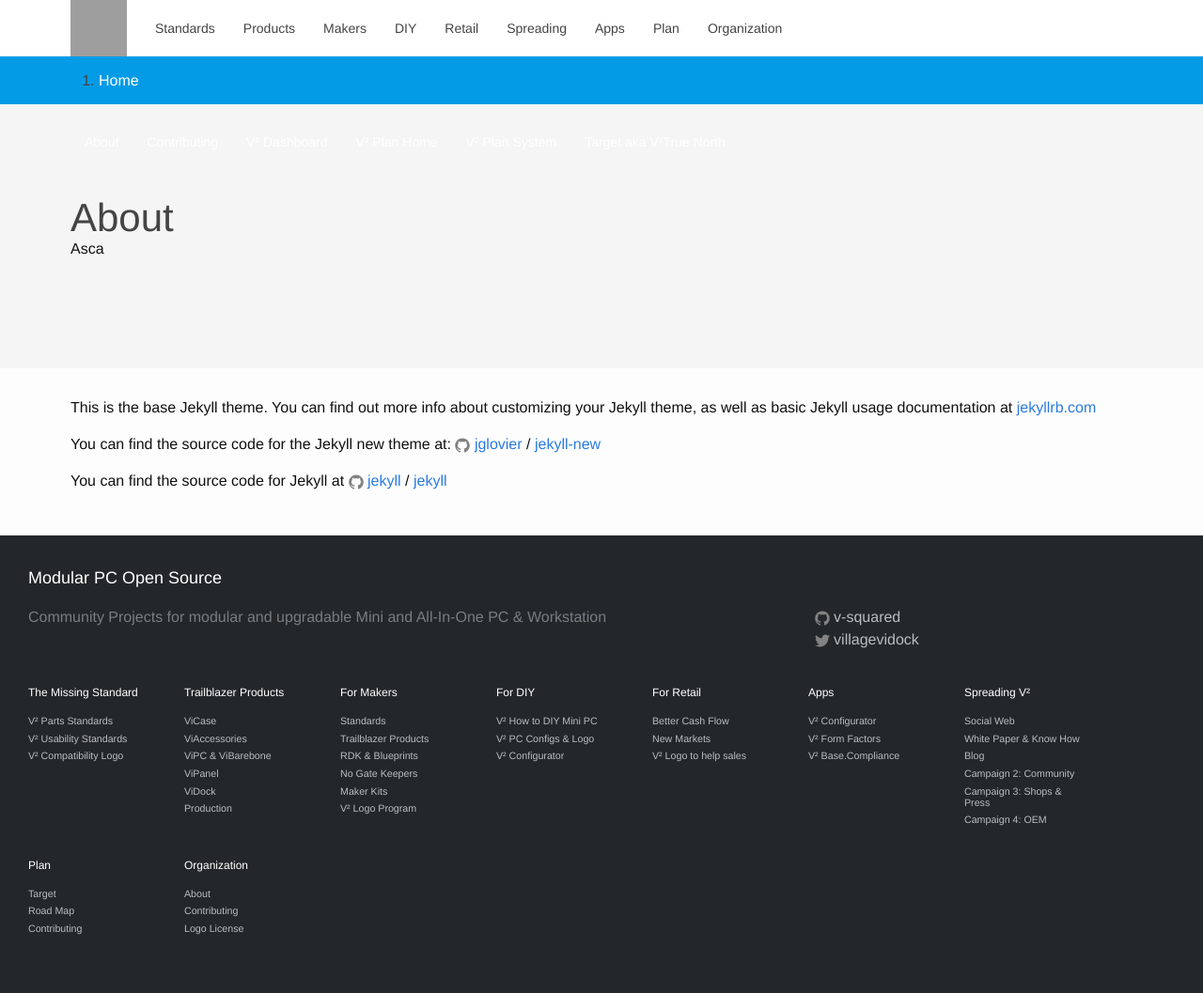
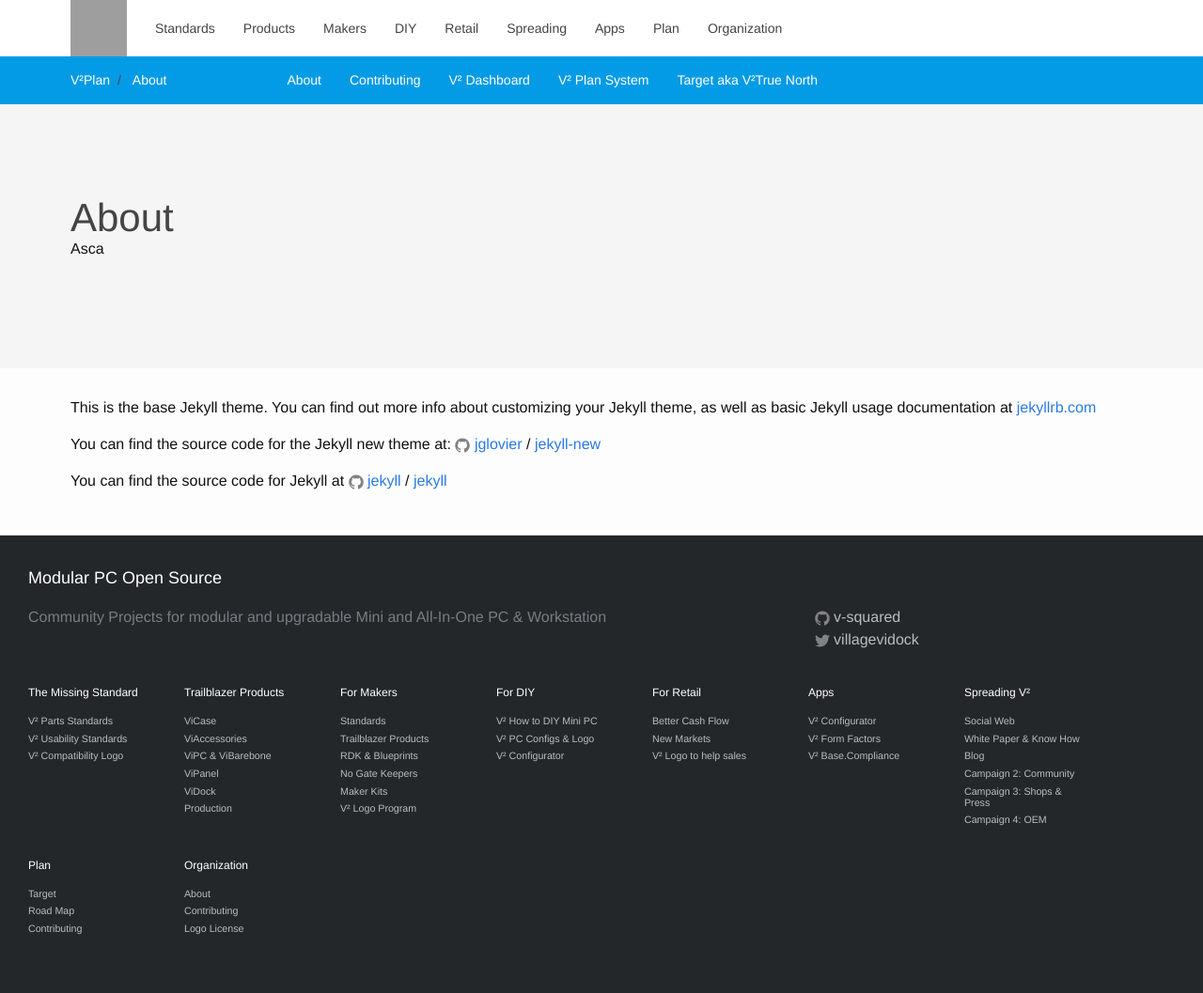
Before and after one commit to V-Squared/v2-Plan, a Jekyll site: the page built from about.md, in a window 1280 px wide. Shown: the whole page at 94% size. Built offline with Jekyll 4.4.1, drawn with Linux system fonts in a browser that asks for light colours; nearby versions of some CDN libraries; grey boxes are pictures that could not be loaded.

Commit message:
added sub navigation

```diff
--- a/_config.yml
+++ b/_config.yml
@@ -16,6 +16,7 @@ twitter_username: villagevidock
 github_username:  v-squared
 include: ["_pages","_javascript"]
 exclude: ["node_modules"]
+permalink: pretty
 
 # Build settings
 markdown: kramdown
--- a/_includes/header.html
+++ b/_includes/header.html
@@ -38,7 +38,7 @@
           <a href="#" v2-tooltip="V² Open Source Web Apps simplify experiencing or building V² PCs" class="{% if page.url == '/misc' %}uk-active{% endif %}">Apps</a>
         </li>
         <li>
-          <a href="#" v2-tooltip="Our Plan, shared in Open Source on GitHub. Check out road maps, milestones or how you can help" class="{% if page.url == '/misc' %}uk-active{% endif %}">Plan</a>
+          <a href="#" v2-tooltip="Our Plan, shared in Open Source on GitHub. Check out road maps, milestones or how you can help" class="{% if page.url == '/v2-Plan' %}uk-active{% endif %}">Plan</a>
         </li>
         <li>
           <a href="#" v2-tooltip="About the people, process and legal stuff creating the V² Open Standards" class="{% if page.url == '/misc' %}uk-active{% endif %}">Organization</a>
--- a/_includes/sub-header.html
+++ b/_includes/sub-header.html
@@ -1,7 +1,8 @@
 <div class="uk-navbar uk-navbar-attached sub-navbar">
 	<div class="uk-container uk-container-center">
-	<ol class="breadcrumb">
-<li><a href="{{ site.baseurl }}/">Home</a></li>
+	<div class="uk-flex">
+	<ol class="uk-breadcrumb sub-breadcrumb">
+	<li><a href="{{ site.baseurl }}/">V²Plan</a></li>
 	{% capture page_url_without_index_html %}{{ page.url | remove: "/index.html" }}{% endcapture %}
 	{% assign splitted_url_parts = page_url_without_index_html | split: '/' %}
 	{% capture forLoopMaxInt %}{{ splitted_url_parts.size | minus:1 }}{% endcapture %}
@@ -10,22 +11,27 @@
 	    {% capture current_breadcrumb_md_url %}{{next_prepender}}/{{ splitted_url_parts[i] }}/{% endcapture %}
 	    {% capture next_prepender %}{{next_prepender}}/{{ splitted_url_parts[i] }}{% endcapture %}
 	    {% for breadcrumb_page in site.pages %}
-        {% if current_breadcrumb_url == breadcrumb_page.url or current_breadcrumb_md_url == breadcrumb_page.url  %}
+
+	        {% if current_breadcrumb_url == breadcrumb_page.url or
+	              current_breadcrumb_md_url == breadcrumb_page.url %}
+	            {% capture breadcrumb_page_page_url_without_index_html %}{{ breadcrumb_page.url | remove: "index.html" }}{% endcapture %}
 	                {% assign j = forLoopMaxInt | plus: 0 %}
 	                <li {% if i == j %}class="active"{% endif %}>
-                {% capture breadcrumb_page_page_url_without_index_html %}{{ breadcrumb_page.url | remove: "index.html" }}{% endcapture %}
 	                <a href="{{ site.baseurl }}{{breadcrumb_page_page_url_without_index_html}}">{{breadcrumb_page.breadcrumb}}</a>
 	            </li>
 	        {% endif %}
 	    {% endfor %}
 	{% endfor %}
 	</ol>
-		<ul class="uk-navbar-nav">
+		<ul class="uk-navbar-nav sub-navbar-nav">
      	{% for my_page in site.pages %}
      	  {% if my_page.title %}
+     	  {% if my_page.title != "V² Plan Home" %}
      	  <li><a href="{{ my_page.url | prepend: site.baseurl }}">{{ my_page.title }}</a></li>
+     	  {% endif %}
      	  {% endif %}
      	{% endfor %}
      </ul>
 	</div>
 	</div>
+</div>
--- a/_sass/_navbar.scss
+++ b/_sass/_navbar.scss
@@ -84,3 +84,17 @@
     }
   }
 }
+.sub-breadcrumb {
+  margin:0;
+
+  padding-right: 10%;
+
+  li > a {
+
+    &:hover {
+      background:transparent;
+      color:#FFF;
+      text-decoration: underline;
+    }
+  }
+}
--- a/about.md
+++ b/about.md
@@ -2,6 +2,7 @@
 layout: page
 title: About
 description: Asca
+breadcrumb: About
 ---
 
 This is the base Jekyll theme. You can find out more info about customizing your Jekyll theme, as well as basic Jekyll usage documentation at [jekyllrb.com](http://jekyllrb.com/)
```
Lines whose indentation alone changed are shown as unchanged.
